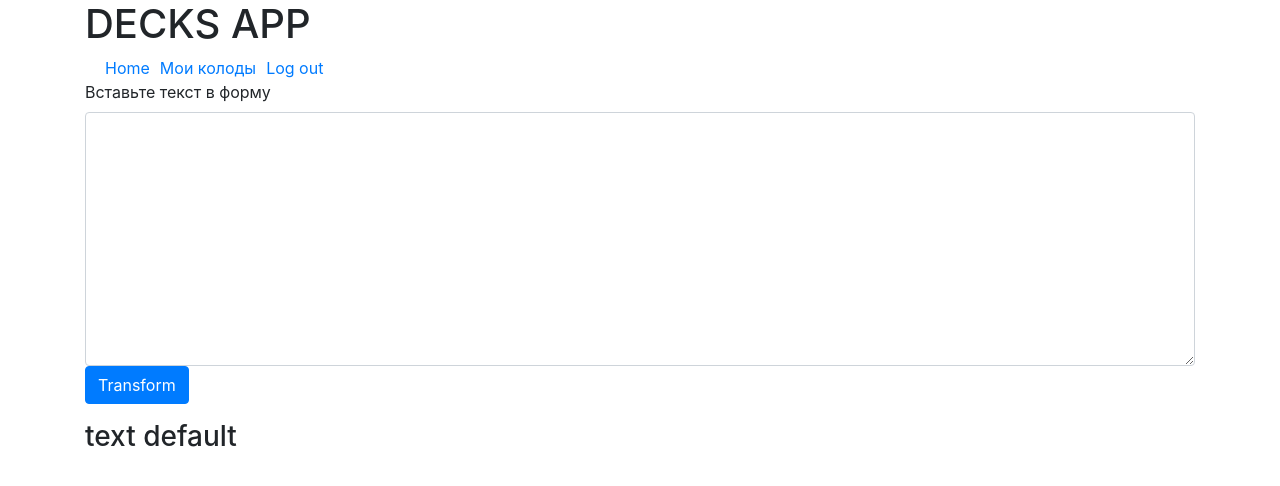
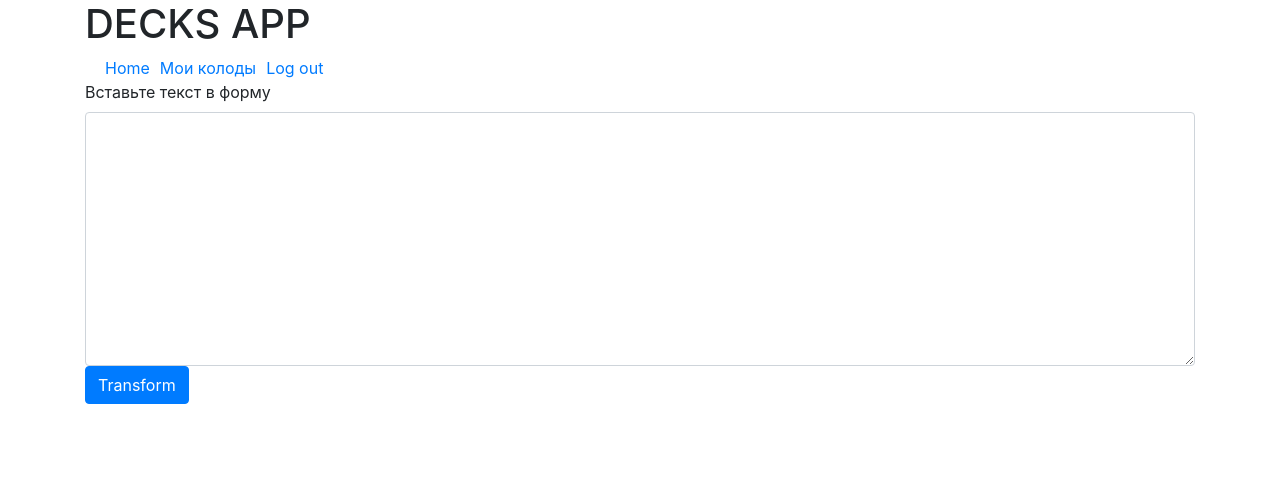
Before and after one commit to uinucz/newapp, a React (Create React App) app in the folder app1/: page / in a window 1280 px wide. Shown: the top 486 px of the page. Built offline with nearby package versions, Linux system fonts and the light colour scheme.

Commit message:
updated components

```diff
--- a/app1/src/App.js
+++ b/app1/src/App.js
@@ -6,34 +6,40 @@ import {
 } from "react-router-dom"
 import Card from './Card'
 
-
-
-const Home = () => {
-  const [text, setText] = useState('text default')
-  const todoNameRef = useRef()
-
-  const handleTransform = (event) => {
-    event.preventDefault()
-    console.log("forever")
-    // const text = todoNameRef.current.value
-    // if (text === '') return
-    // setText(text)
-    // todoNameRef.current.value = null
-  }
-
-  return (
-    <div>
-      <Form>
-        <Form.Group className="mb-3" onSubmit={handleTransform} >
+function HomeInput(props){
+  return(
+    <>
+      <Form  onSubmit={props.handleTransform} >
+        <Form.Group className="mb-3">
           <Form.Label>Вставьте текст в форму</Form.Label>
-          <Form.Control as="textarea" rows={10} />
+          <Form.Control as="textarea" rows={10}  onChange={props.handleChange}  />
           <Button type="submit">Transform</Button>
         </Form.Group>
       </Form>
+      <h3>{props.text}</h3>
+    </>
+  )
+}
+const HomeTransformed = () => {
+  return(<>HomeTransformed</>)
+}
+function Home(){
+  const [text, setText] = useState(null)
+  const [transformed, setTransformed] = useState(false)
+  const todoNameRef = useRef()
+  const handleTransform = (e) => {
+    e.preventDefault()
+    console.log("handletransform")
+  }
 
-      <h3>{text}</h3>
-    </div>
-  )
+  const handleChange = (event) => {
+    setText(event.target.value)
+  }
+  return <HomeInput props={text, handleChange,  handleTransform}/>
+  // if (transformed) {
+  //   return <HomeInput {copiedText, handleChange, handleTransform}/>
+  // }
+  // return <HomeTransformed />
 }
 
 const Notes = () => (
@@ -73,7 +79,7 @@ const App = () => {
 
       </Router>
     </Container>
-  )
+   )
 }
 
 export default App;
```
